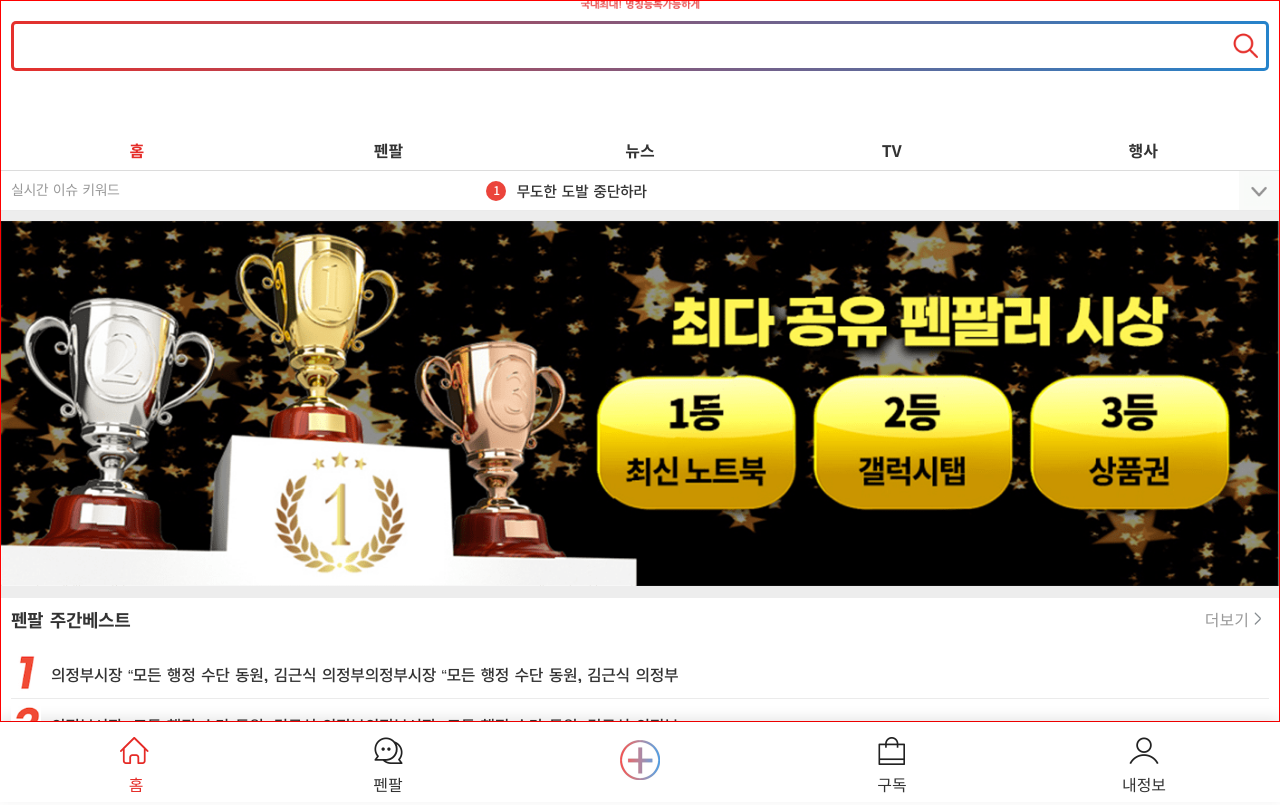
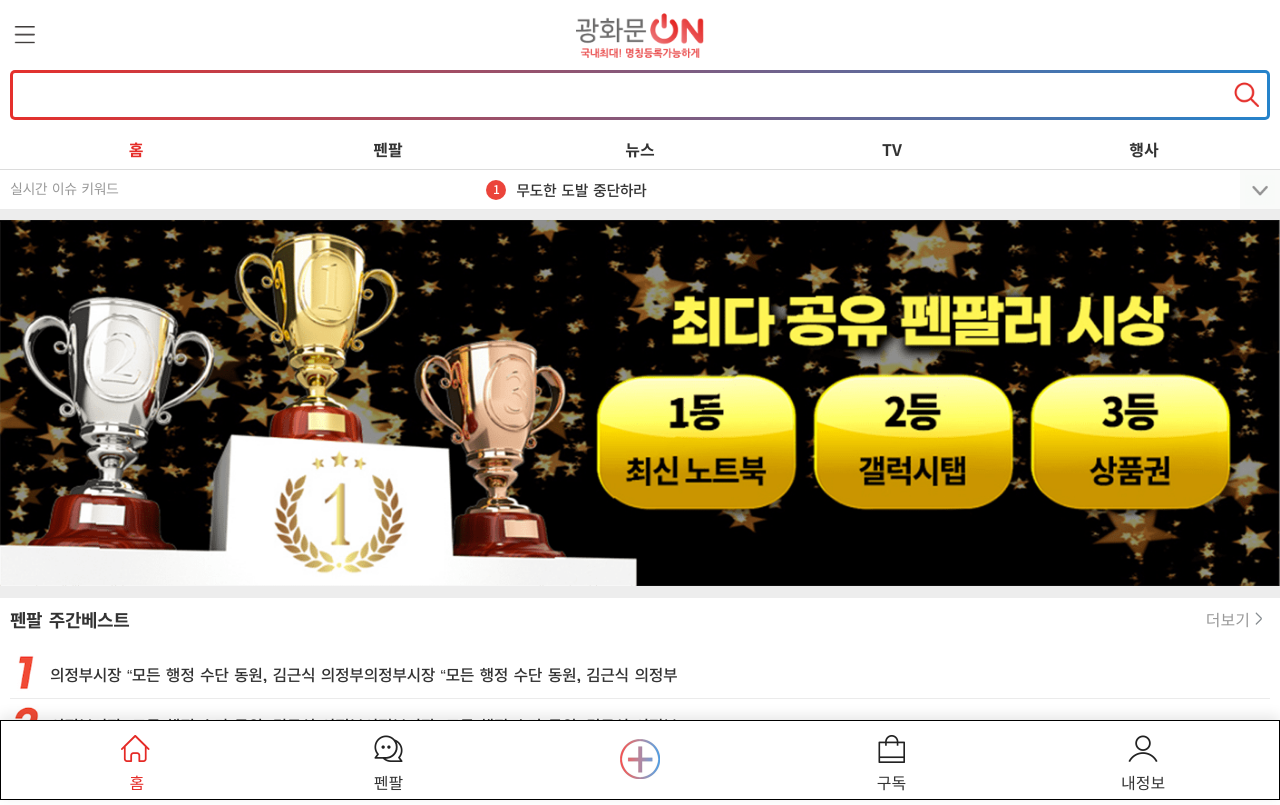
Before and after one commit to dnqhdqhd1029/on, a plain HTML site: page html/main01.html in a window 1280 px wide. Shown: the top 805 px of the page. Drawn offline with Linux system fonts and the light colour scheme.

Commit message:
카카오에서 확인

```diff
--- a/css/main.css
+++ b/css/main.css
@@ -17,8 +17,8 @@ body {
   font-weight: 400;
   width: 100%;
   height: 100vh;
-  height: var(--vh);
-  height: calc(var(--vh, 1vh) * 100);
+  /*height: var(--vh);*/
+  /*height: calc(var(--vh, 1vh) * 100);*/
   word-spacing: -2px;
   letter-spacing: -0.45px;
 
@@ -26,17 +26,18 @@ body {
 
 body{
   overflow-x: hidden;
-  overflow-y: hidden;
+  /*overflow-y: hidden;*/
 }
 #wrap {
-  //height: calc(100vh - 80px);
-  border: 1px solid red;
+  /*height: calc(100vh - 80px);*/
   overflow-y: auto;
+  padding-bottom: 100px;
 }
 
 header {
   position: relative;
   min-height: 50px;
+
 }
 header.fixed {
   position: fixed;
@@ -421,6 +422,9 @@ h2.title button.more{
 footer {
   clear: both;
   display: flex;
+  position: fixed;
+  left: 0;
+  bottom: 0;
   justify-content: space-between;
   align-content: center;
   padding: 0 10px;
@@ -429,6 +433,7 @@ footer {
   background: #fff;
   width: 100%;
   height: 80px;
+  border: 1px solid #000;
 
 }
 footer.fixed {
--- a/js/front.js
+++ b/js/front.js
@@ -25,7 +25,7 @@ $(document).ready(function(){
 // 메뉴와 컨텐츠의 높이를 윈도우 높이에서 헤더 부분을 뺀 크기로 지정합니다.
 
 function resizeContents() {
-  $("#wrap").height($(window).height()-80);
+  //$("#wrap").height($(window).height()-80);
   //$("#contents").height($(window).height()-50);
 
 }
@@ -36,7 +36,7 @@ function scrollFunction() {
   if (document.body.scrollTop > 20 || document.documentElement.scrollTop > 20) {
     document.getElementById("header").style.top = "0";
   } else {
-    document.getElementById("header").style.top = "-50px";
+    document.getElementById("header").style.top = "0";
   }
 }
 
```
